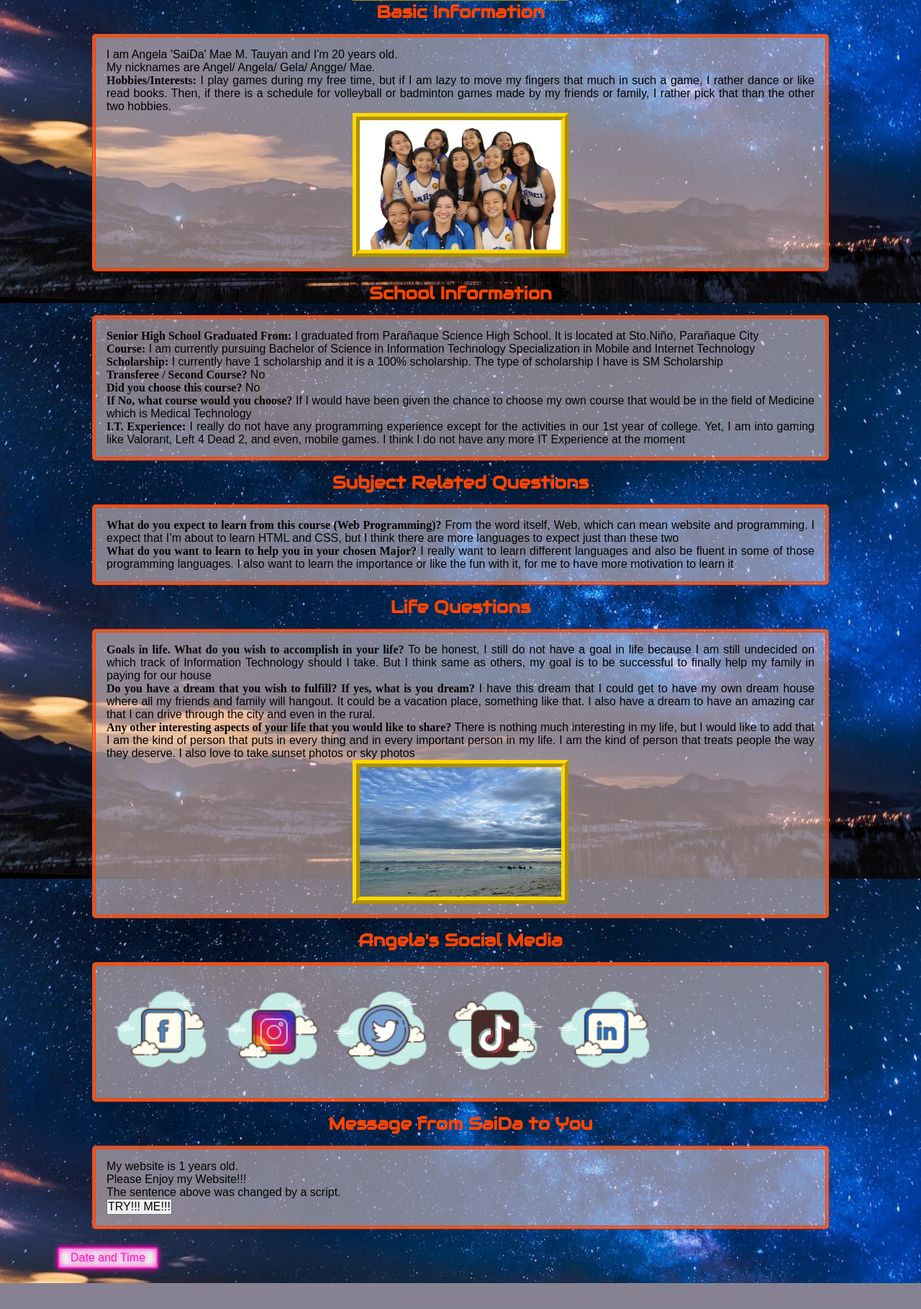
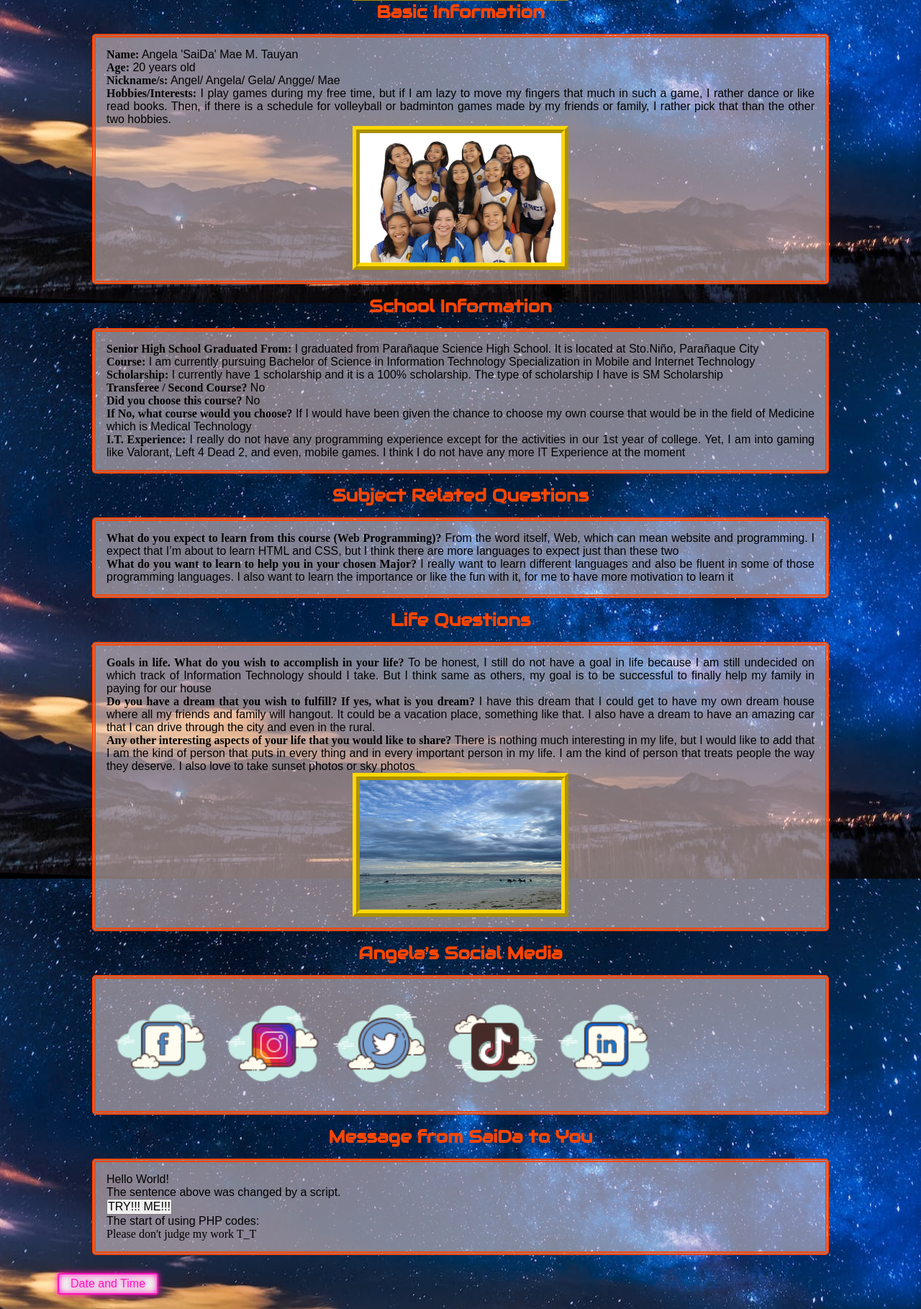
Before and after one commit to amtauyan/lab2, a PHP site: page /about.php in a window 1280 px wide; the page is wider, and only the part inside the window is pictured. Shown: the part 379-2198 px from the top of that part at 72% size. Before the commit the page ends 2162 px from the top of that part, so only its background shows below. Run offline with PHP 8.4, Linux system fonts and the light colour scheme; some web fonts are replaced.

Commit message:
PHP Lesson 1: Introduction

```diff
--- a/Week8/about.php
+++ b/Week8/about.php
@@ -25,7 +25,9 @@
   <img id="singlepic" src="Profile.jpg" alt="Portrait of Angela Tauyan" width="300px" height="300px" class="center">
   <h2 class="Subtitle">Basic Information</h2>
   <div class="section-box">
-    <p id="personInfo"></p><p id="nickname"></p>
+    <p><strong>Name:</strong> Angela 'SaiDa' Mae M. Tauyan</p>
+    <p><strong>Age:</strong> 20 years old</p>
+    <p><strong>Nickname/s:</strong> Angel/ Angela/ Gela/ Angge/ Mae</p>
     <p><strong>Hobbies/Interests:</strong> I play games during my free time, but if I am lazy to move my fingers that much in such a game, I rather dance or like read books. Then, if there is a schedule for volleyball or badminton games made by my friends or family, I rather pick that than the other two hobbies.</p>
     <img id="singlepic" src="HS Volleyball.jpg" alt="Angela and her highschool volleyball team" height="200px" width="300px" class="center">
   </div>
@@ -71,6 +73,14 @@
     <p id="p1">Hello World!</p>
     <p>The sentence above was changed by a script.</p>
     <button onclick="myFunction()">TRY!!! ME!!!</button>
+    <p>The start of using PHP codes:</p>
+    <?php
+      /*
+      echo "Welcome to SaiDa's Solitary!";
+      echo "Enjoy your stay!";
+      */
+      echo "Please don't judge my work T_T";
+    ?>
   </div>
 
   <script src="https://cdn.jsdelivr.net/npm/typed.js@2.0.12"></script>
--- a/Week8/index.php
+++ b/Week8/index.php
@@ -32,7 +32,7 @@
         });
 
         video.addEventListener("ended", function() {
-            window.location.href = "home.html";
+            window.location.href = "home.php";
         });
     </script>
 
```
